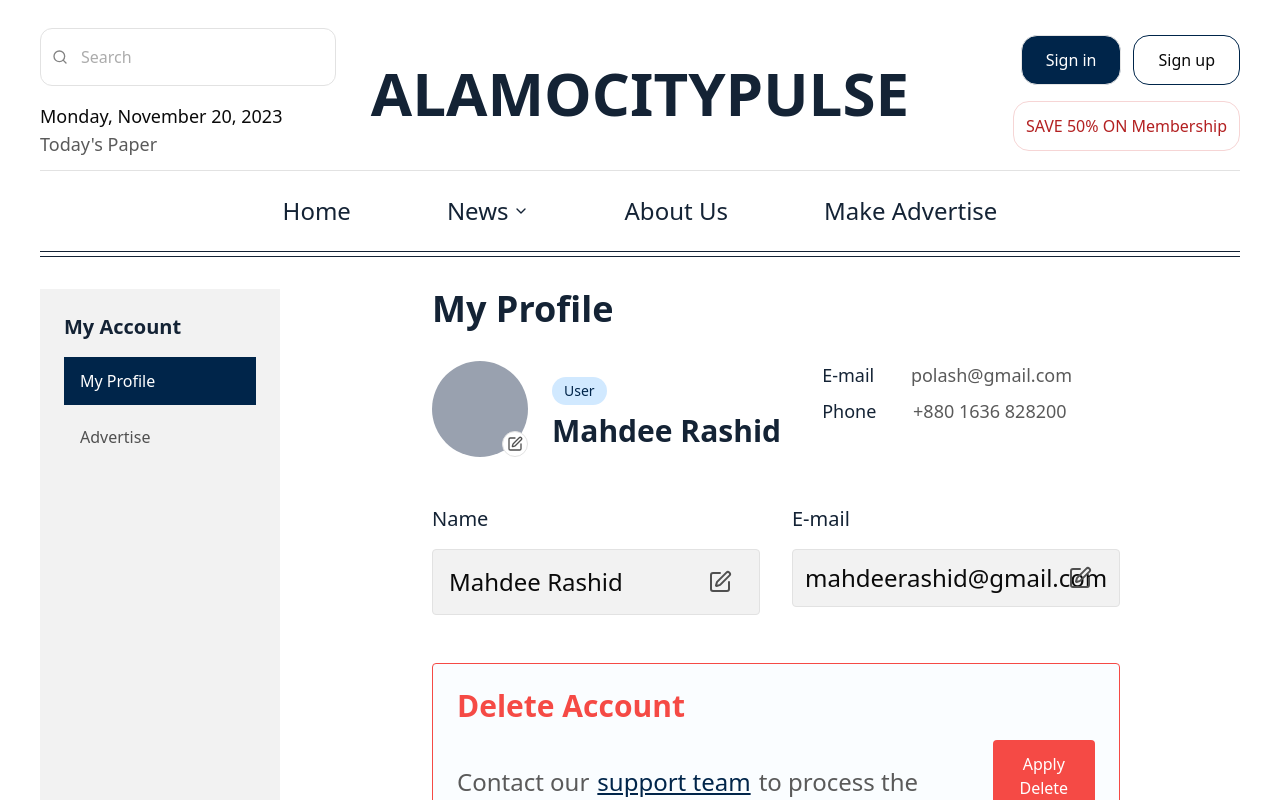
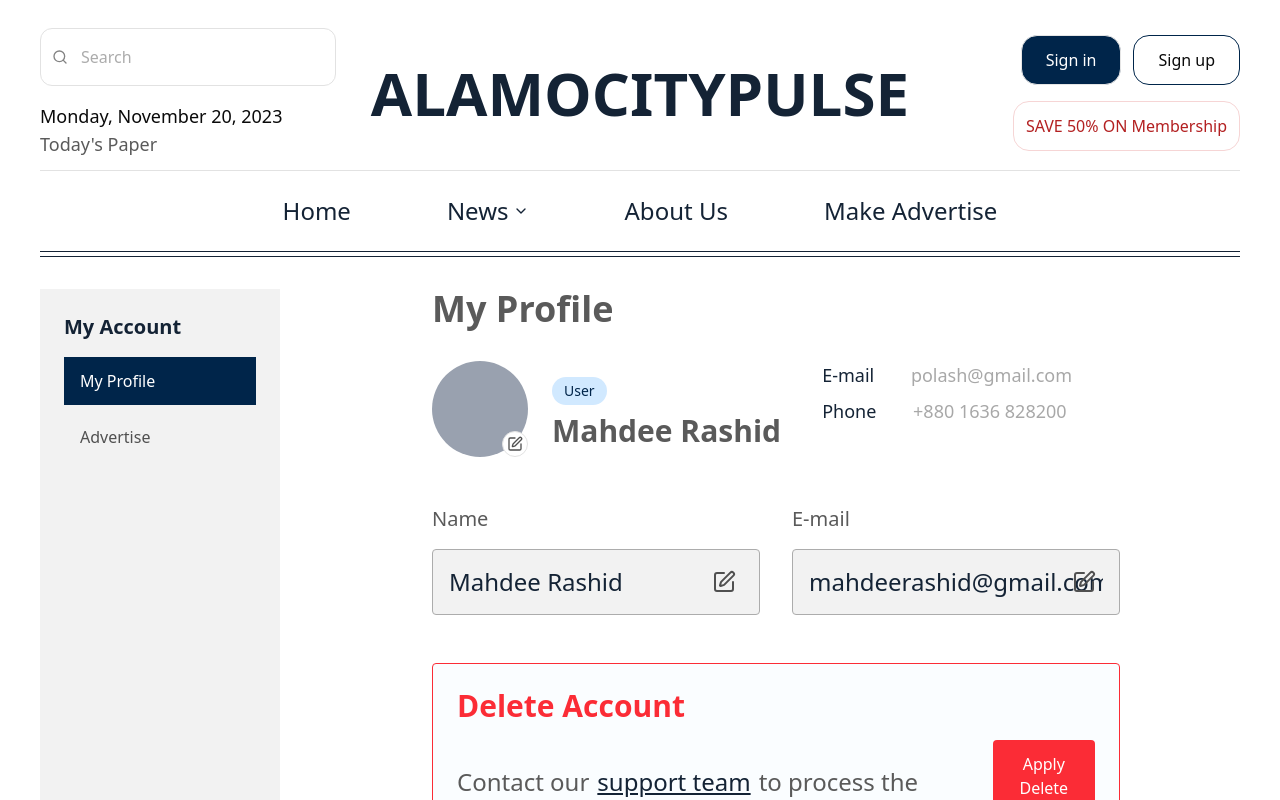
Before and after one commit to rahul3507/alamocitypulse, a React (Vite) app: page /dashboard in a window 1280 px wide. Shown: the top 800 px of the page. Built offline with nearby package versions, Linux system fonts and the light colour scheme.

Commit message:
chore: remove unused files and clean up project structure

```diff
--- a/src/Pages/Advertise/Avertise.jsx
+++ b/src/Pages/Advertise/Avertise.jsx
@@ -10,17 +10,17 @@ const AdvertiseCard = ({ serialNumber, category, title, description }) => {
     <Card className="w-full  border rounded-md">
       <CardContent className="p-6">
         <div className="grid grid-cols-[1fr_2fr] gap-y-6">
-          <div className="font-medium text-lg">Serial Number</div>
-          <div className="text-lg">{serialNumber}</div>
+          <div className="font-medium text-xl text-primary">Serial Number</div>
+          <div className="text-xl text-secondary">{serialNumber}</div>
 
-          <div className="font-medium text-lg">Category</div>
-          <div className="text-lg">{category}</div>
+          <div className="font-medium text-xl text-primary">Category</div>
+          <div className="text-xl font-medium text-primary">{category}</div>
 
-          <div className="font-medium text-lg">Title</div>
-          <div className="text-lg">{title}</div>
+          <div className="font-medium text-xl text-primary">Title</div>
+          <div className="text-xl font-medium text-primary">{title}</div>
 
-          <div className="font-medium text-lg">Description</div>
-          <div className="text-lg text-gray-500">{description}</div>
+          <div className="font-medium text-xl text-primary">Description</div>
+          <div className="text-xl text-tertiary">{description}</div>
         </div>
       </CardContent>
     </Card>
--- a/src/Pages/Profile/Profile.jsx
+++ b/src/Pages/Profile/Profile.jsx
@@ -5,7 +5,7 @@ import { Link } from 'react-router-dom'
 const Profile = () => {
   return (
     <div className="flex-1 md:px-30  px-1">
-            <h2 className="text-4xl font-bold text-primary mb-8">My Profile</h2>
+            <h2 className="text-4xl font-bold text-secondary mb-8">My Profile</h2>
 
             <div className="flex mb-12">
               <div className="relative mr-6">
@@ -27,16 +27,16 @@ const Profile = () => {
                 <span className="inline-block bg-[#d1e9ff] text-[#00254a] px-3 py-1 rounded-full text-sm mb-2">
                   User
                 </span>
-                <h3 className="text-3xl font-bold text-[#142335]">Mahdee Rashid</h3>
+                <h3 className="text-3xl font-bold text-secondary">Mahdee Rashid</h3>
               </div>
 
               <div className="ml-auto mr-12 space-y-2">
                 <div>
-                  <p className="text-primary text-lg">E-mail <span className='text-secondary ml-8'>polash@gmail.com</span></p>
+                  <p className="text-primary text-lg">E-mail <span className='text-tertiary ml-8'>polash@gmail.com</span></p>
 
                 </div>
                 <div>
-                    <p className="text-primary text-lg">Phone <span className='text-secondary ml-8'>+880 1636 828200</span></p>
+                    <p className="text-primary text-lg">Phone <span className='text-tertiary ml-8'>+880 1636 828200</span></p>
 
                 </div>
               </div>
@@ -44,48 +44,48 @@ const Profile = () => {
 
             <div className="grid grid-cols-2 gap-8 mb-12">
               <div>
-                <h4 className="text-xl text-[#142335] mb-4">Name</h4>
+                <h4 className="text-xl text-secondary mb-4">Name</h4>
                 <div className="relative">
                   <input
                     type="text"
                     value="Mahdee Rashid"
-                    className="w-full p-4 text-2xl bg-[#f2f2f2] border border-[#e2e2e2] rounded"
+                    className="w-full p-4 text-2xl text-primary bg-input-bg border border-placeholder-color rounded"
                   />
-                  <button className="absolute right-3 bg-transparent top-1/2 transform -translate-y-1/2">
+                  <button className="absolute right-2 bg-transparent top-1/2 transform -translate-y-1/2">
                     <Edit className="h-6 w-6 text-[#505050]" />
                   </button>
                 </div>
               </div>
 
               <div>
-                <h4 className="text-xl text-[#142335] mb-4">E-mail</h4>
+                <h4 className="text-xl text-secondary mb-4">E-mail</h4>
                 <div className="relative">
                   <input
                     type="email"
                     value="mahdeerashid@gmail.com"
-                    className="w-full p-3 text-2xl bg-[#f2f2f2] border border-[#e2e2e2] rounded"
+                    className="w-full p-4 text-2xl text-primary bg-input-bg border border-placeholder-color rounded"
                   />
-                  <button className="absolute bg-transparent right-3 top-1/2 transform -translate-y-1/2">
+                  <button className="absolute bg-transparent right-2 top-1/2 transform -translate-y-1/2">
                     <Edit className="h-6 w-6 text-[#505050]" />
                   </button>
                 </div>
               </div>
             </div>
 
-            <div className="border bg-[#FAFDFF] border-[#f54a45] rounded p-6">
-              <h4 className="text-3xl font-bold text-[#f54a45] mb-4">Delete Account</h4>
+            <div className="border bg-[#FAFDFF] border-red-500 rounded p-6">
+              <h4 className="text-3xl font-bold text-red-500 mb-4">Delete Account</h4>
               <div className="flex justify-between items-center">
                 <div>
                     <p className="text-secondary text-2xl">
                   Contact our
-                  <Link href="#" className="text-[#00254a] px-2 underline">
+                  <Link href="#" className="text-primary px-2 underline">
                     support team
                   </Link>
                     to process the deletion of your account.
                 </p>
                 </div>
                 <div>
-                    <button className="bg-[#f54a45] text-white px-6 py-3 mb-11 justify-center rounded hover:bg-opacity-90">Apply Delete</button>
+                    <button className="bg-red-500 text-white px-6 py-3 mb-11 justify-center rounded hover:bg-opacity-90">Apply Delete</button>
                 </div>
               </div>
             </div>
--- a/src/index.css
+++ b/src/index.css
@@ -1,4 +1,3 @@
-
 @import "tailwindcss";
 @import "tw-animate-css";
 
@@ -21,6 +20,8 @@
   --color-primary-foreground: var(--primary-foreground);
   --color-secondary: var(--secondary);
   --color-secondary-foreground: var(--secondary-foreground);
+  --color-tertiary: var(--tertiary);
+  --color-tertiary-foreground: var(--tertiary-foreground);
 
   --color-muted: var(--muted);
   --color-muted-foreground: var(--muted-foreground);
@@ -48,16 +49,16 @@
   --color-sidebar-ring: var(--sidebar-ring);
 
   /* Custom added */
-  --button-bg: #B32021;
-  --input-bg: #F2F2F2;
-  --placeholder-color: #ACACAC;
-  --custom-red: #B32021;
+  --color-button-bg: var(--button-bg);
+  --color-input-bg: var(--input-bg);
+  --color-placeholder-color: var(--placeholder-color);
+  --color-custom-red: var(--custom-red);
 }
 
 :root {
   --radius: 0.625rem;
 
-  /* Your requested colors */
+  /* Base color definitions (light mode) */
   --background: oklch(1 0 0);
   --foreground: oklch(0.145 0 0);
 
@@ -71,6 +72,9 @@
 
   --secondary: #5A5A5A;
   --secondary-foreground: #F2F2F2;
+
+  --tertiary: #A8A8A8;
+  --tertiary-foreground: #F2F2F2;
 
   --muted: oklch(0.97 0 0);
   --muted-foreground: oklch(0.556 0 0);
@@ -96,6 +100,12 @@
   --sidebar-accent-foreground: var(--secondary-foreground);
   --sidebar-border: oklch(0.922 0 0);
   --sidebar-ring: oklch(0.708 0 0);
+
+  /* Custom added colors */
+  --button-bg: #B32021;
+  --input-bg: #F2F2F2;
+  --placeholder-color: #ACACAC;
+  --custom-red: #B32021;
 }
 
 .dark {
@@ -112,6 +122,9 @@
 
   --secondary: #5A5A5A;
   --secondary-foreground: #F2F2F2;
+
+  --tertiary: #A8A8A8;
+  --tertiary-foreground: #F2F2F2;
 
   --muted: oklch(0.269 0 0);
   --muted-foreground: oklch(0.708 0 0);
@@ -137,6 +150,12 @@
   --sidebar-accent-foreground: var(--secondary-foreground);
   --sidebar-border: oklch(1 0 0 / 10%);
   --sidebar-ring: oklch(0.556 0 0);
+
+  /* Custom added colors */
+  --button-bg: #B32021;
+  --input-bg: #F2F2F2;
+  --placeholder-color: #ACACAC;
+  --custom-red: #B32021;
 }
 
 /* Base styles using Tailwind utilities and CSS variables */
```
